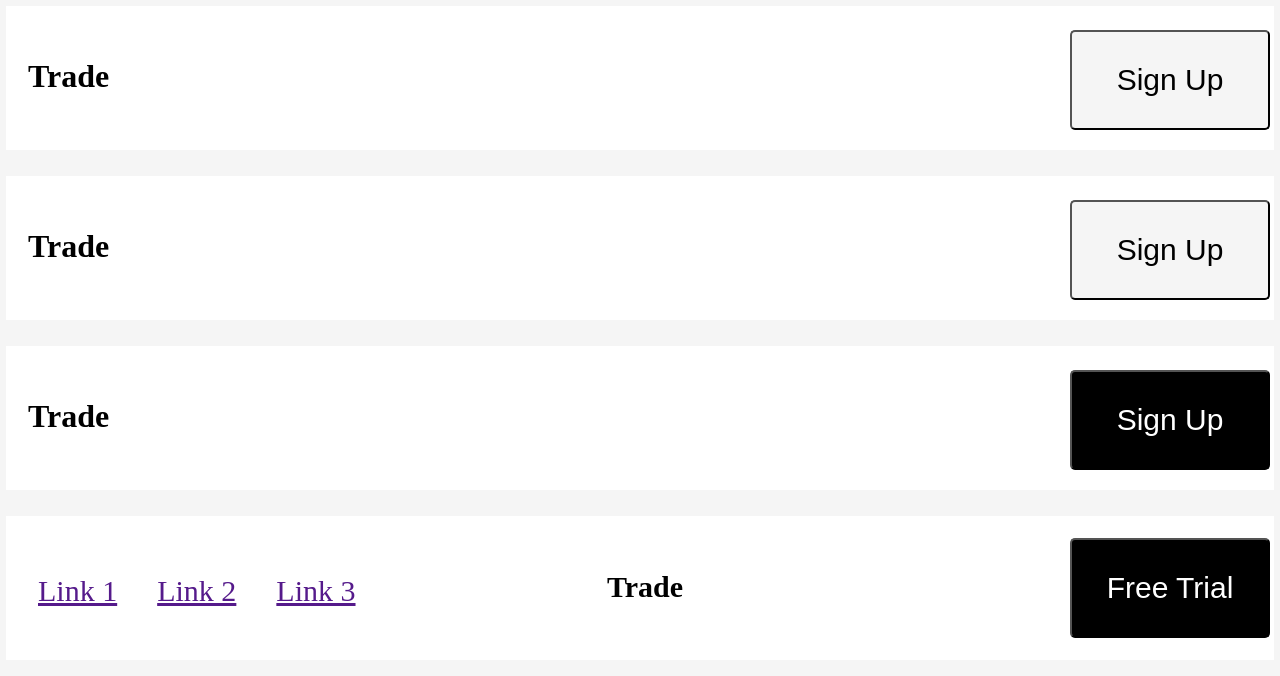
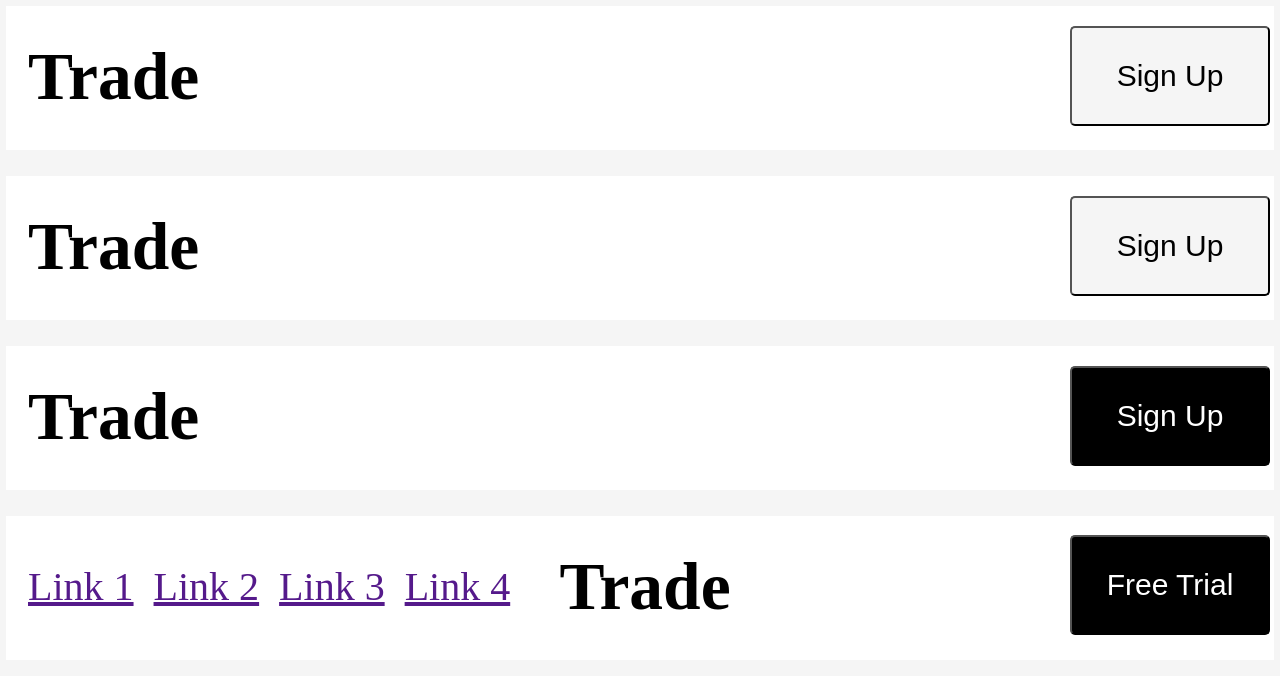
Before and after one commit to chrisjimenez10/html-css-practice-lab, a plain HTML site: page index2.html in a window 1280 px wide. Drawn offline with Linux system fonts and the light colour scheme.

Commit message:
fixed layout changes that occured after styling links

```diff
--- a/css/style2.css
+++ b/css/style2.css
@@ -23,18 +23,18 @@ h1 {
 }
 nav {
     /* outline: var(--outline); */
-    margin: -36px 0 0 0;
+    margin: -68px 0 0 0;
     font-size: 22px;
 }
 .fourth-links {
     /* outline: var(--outline); */
-    margin: 10px 20px;
-    font-size: 30px;
+    font-size: 40px;
+    margin: 0 10px 0 10px;
 }
 .right-button {
     position: absolute;
     right: 10px;
-    margin: -70px 0 0 0;
+    margin: -95px 0 0 0;
     border-radius: 5px;
     width: 200px;
     height: 100px;
@@ -46,10 +46,19 @@ nav {
 .white-button {
     background-color: whitesmoke;
 }
+.last {
+    position: absolute;
+    right: 10px;
+    margin: -75px 0 0 0;
+    border-radius: 5px;
+    width: 200px;
+    height: 100px;
+}
 span {
     font-size: 30px;
-
 }
-.heading {
-    /* outline: var(--outline); */
+section {
+     /* outline: var(--outline); */
+     font-size: 45px;
+     margin: -20px 0 0 0;
 }
--- a/index2.html
+++ b/index2.html
@@ -8,21 +8,21 @@
 </head>
 <body>
     <div class="bar top-bar">
-        <h1>Trade</h1>
+        <section><h1>Trade</h1></section>
         <button class="right-button white-button"><span>Sign Up</span></button>
     </div>
     <div class="bar">
-        <h1>Trade</h1>
+        <section><h1>Trade</h1></section>
         <button class="right-button white-button"><span>Sign Up</span></button>
     </div>
     <div class="bar">
-        <h1>Trade</h1>
+        <section><h1>Trade</h1></section>
         <button class="right-button black-button"><span>Sign Up</span></button>
     </div>
     <div class="bar">
-        <h1 id="center-trade"><span class="heading">Trade</span></h1>
-        <nav><a class="fourth-links" href="">Link 1</a><a class="fourth-links" href="">Link 2</a><a class="fourth-links" href="">Link 3</a></nav>
-        <button class="right-button black-button"><span>Free Trial</span></button>
+        <section><h1 id="center-trade">Trade</h1></section>
+        <nav><a class="fourth-links" href="">Link 1</a><a class="fourth-links" href="">Link 2</a><a class="fourth-links" href="">Link 3</a><a class="fourth-links" href="">Link 4</a></nav>
+        <button class="right-button black-button last"><span>Free Trial</span></button>
     </div>
 </body>
 </html>
```
